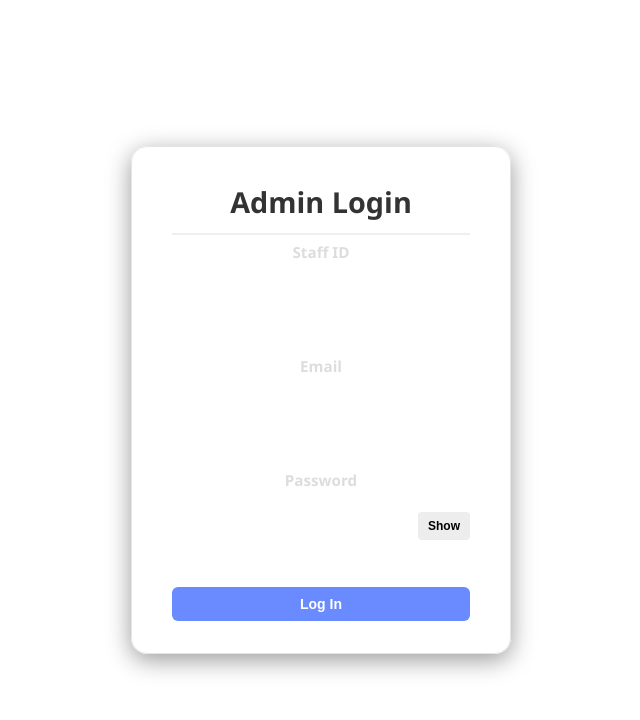
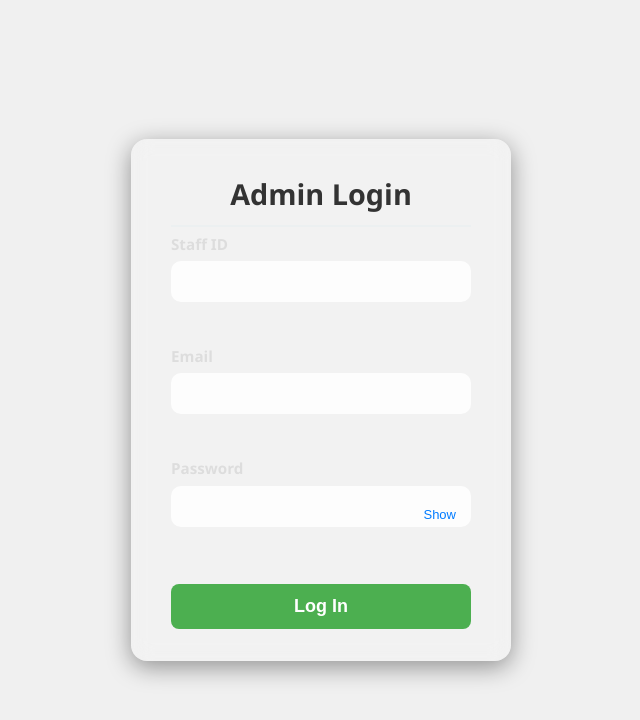
Before and after one commit to Kennyy02/Resort-Management-System, a React (Create React App) app in the folder frontend/: page /admin/login in a window 1280 px wide. Shown: the top 720 px of the page, without its empty margins (319-959 px from the left). Built offline with nearby package versions, Linux system fonts and the light colour scheme; no server answers.

Commit message:
Update login.css

```diff
--- a/frontend/src/admin/pages/login.css
+++ b/frontend/src/admin/pages/login.css
@@ -1,114 +1,140 @@
-/* Center the login box */
+/* login.css - FINAL TIGHT SPACING CORRECTION */
+
+/* --- 1. Main Layout and Container --- */
+
 .login-container {
-  width: 100%;
-  height: 100vh;
     display: flex;
     justify-content: center;
     align-items: center;
-  background: #ffffff; /* plain white background only */
-  padding: 0;
-  margin: 0;
+    min-height: 100vh;
+    background-color: #f0f0f0;
+    font-family: Arial, sans-serif;
 }
 
-/* Small, compact login form */
 .login-box {
-  width: 280px;               /* around 2–3 inches */
-  padding: 20px 18px;
-  background: #ffffff;
-  border: 1px solid #e5e5e5;
-  border-radius: 8px;
-  box-shadow: 0 2px 8px rgba(0,0,0,0.08);
+    background-color: #ffffff;
+    /* REDUCED PADDING to make the card shorter */
+    padding: 25px 30px;
+    border-radius: 15px;
+    box-shadow: 0 4px 15px rgba(0, 0, 0, 0.1);
+    width: 100%;
+    max-width: 350px;
+    text-align: center;
 }
 
-/* Title */
 .login-title {
-  text-align: center;
-  margin-bottom: 12px;
-  font-size: 18px;
+    font-size: 24px;
     font-weight: 600;
-  color: #333;
+    color: #333333;
+    /* REDUCED MARGIN BELOW TITLE */
+    margin-bottom: 20px;
 }
 
-/* Messages */
-.login-message {
-  font-size: 13px;
-  padding: 8px;
-  border-radius: 5px;
-  text-align: center;
-  margin-bottom: 10px;
-}
+/* --- 2. Form Input Grouping (The Core Fix) --- */
 
-.login-message.error {
-  background: #ffeaea;
-  color: #cc0000;
-}
-
-.login-message.success {
-  background: #eaffe6;
-  color: #2a8a2a;
-}
-
-/* Form layout */
 .login-form {
     display: flex;
     flex-direction: column;
-  gap: 12px;
+    /* AGGRESSIVELY REDUCED GAP between form groups */
+    gap: 10px;
+}
+
+.form-group {
+    display: flex;
+    flex-direction: column;
+    /* REMOVE ALL EXTERNAL MARGINS */
+    margin: 0;
+    padding: 0;
 }
 
 .form-group label {
     font-size: 13px;
-  margin-bottom: 3px;
-  display: block;
-  color: #333;
+    color: #555555;
+    /* REDUCED MARGIN BELOW LABEL to move input closer */
+    margin-bottom: 5px;
+    text-align: left;
+    font-weight: 500;
 }
 
-/* Inputs */
 .form-input {
-  width: 100%;
-  padding: 8px 10px;
-  font-size: 13px;
-  border-radius: 5px;
-  border: 1px solid #cfcfcf;
+    /* REDUCED VERTICAL PADDING to make the input boxes thinner */
+    padding: 8px 15px;
+    border: 1px solid #cccccc;
+    border-radius: 8px;
+    font-size: 15px;
+    height: auto; /* Allow padding to define height */
+    transition: border-color 0.3s;
 }
 
 .form-input:focus {
-  border-color: #6a8bff;
+    border-color: #4CAF50;
     outline: none;
 }
 
-/* Password show btn */
+/* --- 3. Password Visibility Toggle --- */
+
 .password-wrapper {
+    position: relative;
     display: flex;
-  gap: 5px;
     align-items: center;
 }
 
-.show-password-btn {
-  padding: 7px 10px;
-  font-size: 12px;
-  background: #ededed;
-  border: none;
-  border-radius: 4px;
-  cursor: pointer;
+.password-wrapper .form-input {
+    width: 100%;
+    padding-right: 70px;
 }
 
-.show-password-btn:hover {
-  background: #dcdcdc;
+.show-password-btn {
+    position: absolute;
+    right: 5px;
+    /* Aligned vertically */
+    top: 50%;
+    transform: translateY(-50%);
+
+    padding: 5px 10px;
+    background: none;
+    border: none;
+    cursor: pointer;
+    font-size: 13px;
+    color: #007bff;
+    font-weight: 500;
 }
 
-/* Login button */
+/* --- 4. Login Button --- */
+
 .login-button {
-  width: 100%;
-  margin-top: 5px;
-  padding: 9px;
-  font-size: 14px;
+    padding: 12px;
+    background-color: #4CAF50;
+    color: white;
+    font-size: 18px;
+    font-weight: bold;
     border: none;
-  border-radius: 6px;
-  background: #6a8bff;
-  color: white;
+    border-radius: 8px;
     cursor: pointer;
+    transition: background-color 0.3s ease;
+    /* REDUCED MARGIN ABOVE BUTTON */
+    margin-top: 15px;
 }
 
 .login-button:hover {
-  background: #5877e6;
+    background-color: #45a049;
 }
+
+/* --- 5. Message/Alerts (Kept compact) --- */
+
+.login-message {
+    padding: 8px;
+    border-radius: 6px;
+    margin-bottom: 15px; /* Reduced margin */
+    font-size: 14px;
+}
+
+.login-message.error {
+    background-color: #f8d7da;
+    color: #721c24;
+}
+
+.login-message.success {
+    background-color: #d4edda;
+    color: #155724;
+}
```
Lines whose indentation alone changed are shown as unchanged.
